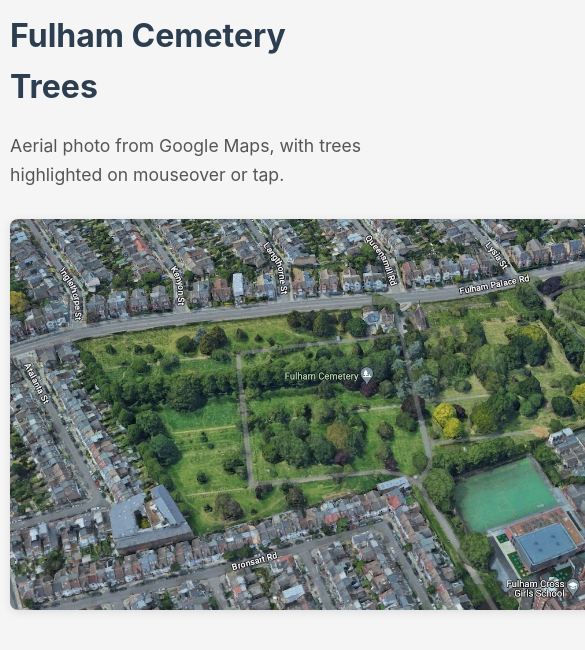
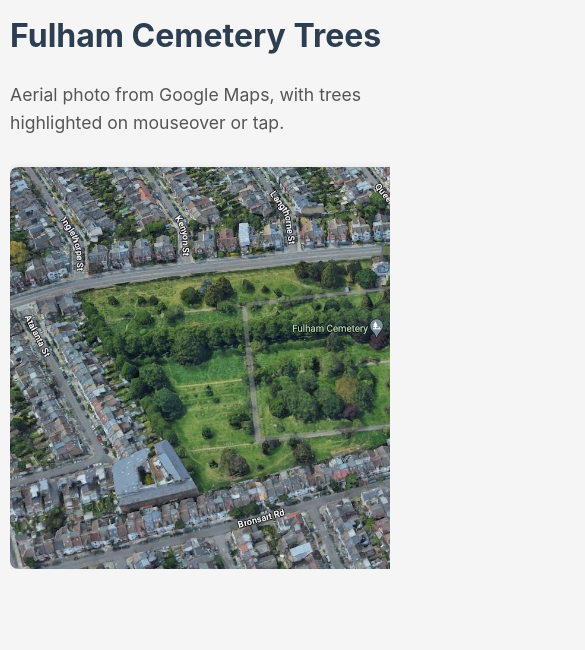
Before and after one commit to fjordaan/fc-trees, a plain HTML site: page index.html in a window 390 px wide. Shown: the top 650 px of the page, 585 px wide, since content can reach past the window. Drawn offline with Linux system fonts and the light colour scheme.

Commit message:
Make map wider than screen on mobile, keep header sticky

```diff
--- a/index.html
+++ b/index.html
@@ -16,12 +16,13 @@
             line-height: 1.6;
             color: #333;
             background-color: #f5f5f5;
+            padding: 20px;
         }
 
         .container {
             max-width: 1400px;
             margin: 0 auto;
-            padding: 20px;
+            overflow-x: auto;
         }
 
         h1 {
@@ -45,11 +46,6 @@
             border-radius: 8px;
             box-shadow: 0 2px 10px rgba(0,0,0,0.1);
             overflow: hidden;
-        }
-        @media screen and (width <= 960px) {
-          #map-container {
-            width: 200%;
-          }
         }
 
         #map-container svg {
@@ -122,22 +118,36 @@
         }
 
         @media (max-width: 768px) {
+            body {
+              padding: 10px;
+              padding-right: 0;
+            }
             h1 {
                 font-size: 2em;
             }
-
             .container {
-                padding: 10px;
+                width: 100%;
+                position: relative;
+            }
+            header {
+              position: sticky;
+              top: 0;
+              left: 0;
+            }
+            #map-container {
+              width: 200%;
             }
         }
     </style>
 </head>
 <body>
     <div class="container">
+      <header>
         <h1>Fulham Cemetery Trees</h1>
         <div class="intro">
             <p>Aerial photo from Google Maps, with trees highlighted on mouseover or tap.</p>
         </div>
+      </header>
 
         <div id="map-container">
 
```
